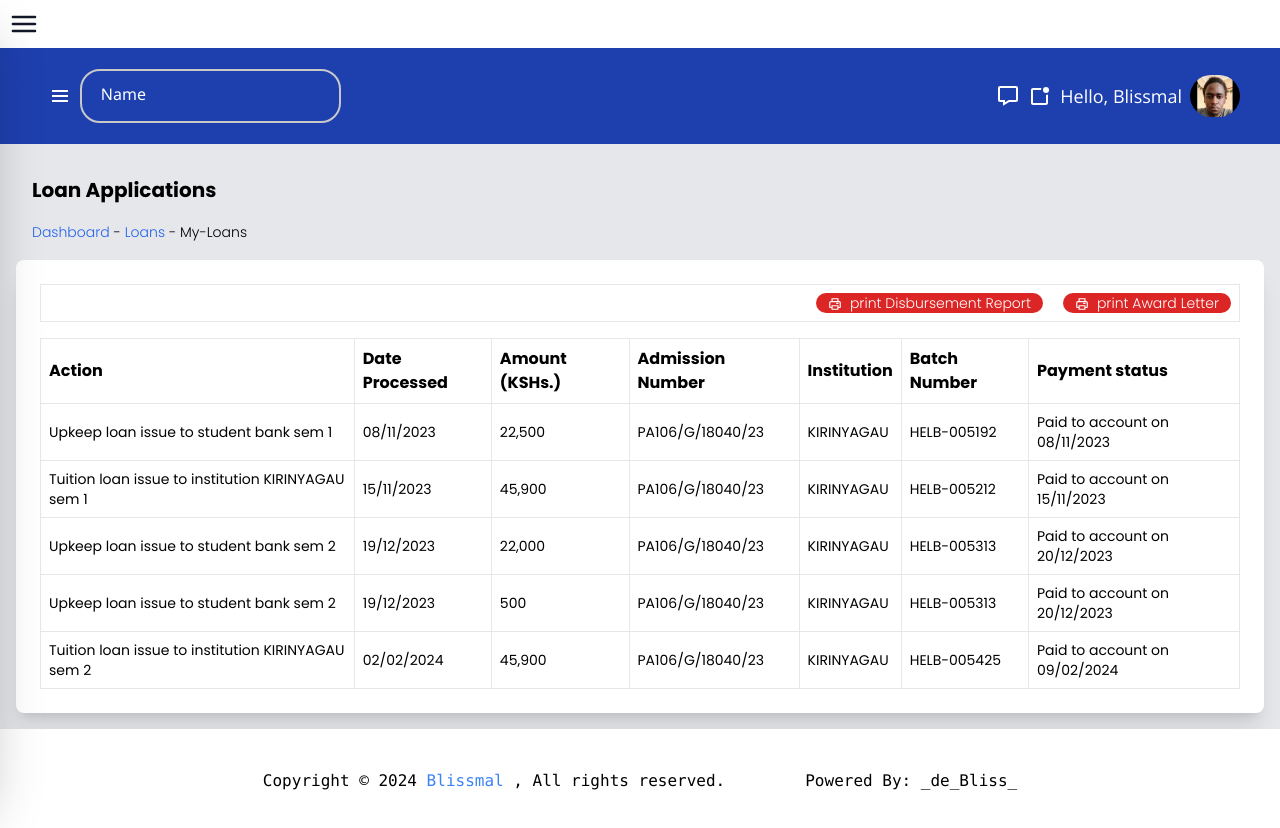
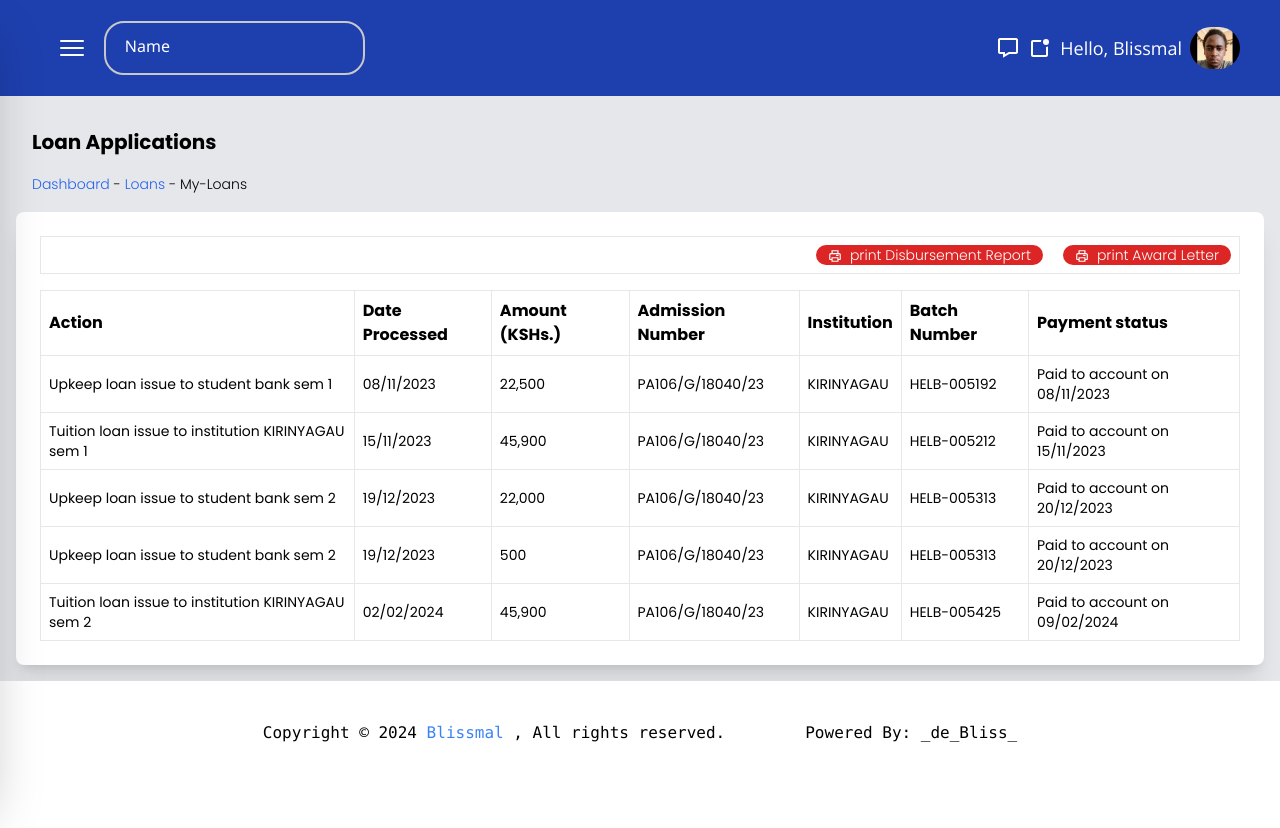
Before and after one commit to Blissmal/helbLike-tailwind, a React (Vite) app: page /loans/viewLoan in a window 1280 px wide. Shown: the top 828 px of the page. After the commit the page ends 800 px from the top, so only its background shows below. Built offline with nearby package versions, Linux system fonts and the light colour scheme.

Commit message:
Fixed and working sidebar

```diff
--- a/src/App.jsx
+++ b/src/App.jsx
@@ -43,7 +43,7 @@ const App = () => {
     <BrowserRouter>
     <SidebarWithBurgerMenu />
       <div className="w-full flex flex-col font-sans overflow-hidden">
-        <Nav setToggle={setToggle} />
+        {/* <Nav setToggle={setToggle} /> */}
         <div className="mt-0 flex bg-gray-200">
           {/* <FloatLeft toggle={toggle} menuItems={menuItems}/> */}
           <div className="flex-1 overflow-x-hidden">
--- a/src/components/Nav.jsx
+++ b/src/components/Nav.jsx
@@ -2,13 +2,22 @@ import Bliss from '../assets/bliss.jpg'
 import { BiMenu, BiMessage, BiNotification, BiSearch } from 'react-icons/bi'
 import propTypes from "prop-types"
 import Input from './Input'
+import { IconButton } from '@material-tailwind/react'
+import { Bars3Icon, XMarkIcon } from '@heroicons/react/24/solid'
 
-const Nav = ({ setToggle }) => {
+const Nav = ({isDrawerOpen, openDrawer}) => {
   return (
     <div>
       <nav className="bg-blue-800 flex justify-between p-2 px-10 items-center h-24">
         <div className="p-2 rounded-full flex gap-2 items-center">
-          <BiMenu className="text-2xl text-white cursor-pointer" onClick={() => setToggle(prev => !prev)} />
+          {/* <BiMenu className="text-2xl text-white cursor-pointer" onClick={() => setToggle(prev => !prev)} /> */}
+          <IconButton variant="text" size="lg" onClick={openDrawer}>
+        {isDrawerOpen ? (
+          <XMarkIcon className="h-8 w-8 stroke-2" color='white'/>
+        ) : (
+          <Bars3Icon className="h-8 w-8 stroke-2" color='white'/>
+        )}
+      </IconButton>
           <BiSearch className="text-2xl text-white lg:hidden" />
           {/* <div className='items-center relative hidden lg:flex'>
             <input type="text" className='w-[400px] bg-blue-500 rounded-full outline-none p-2 text-white'/>
--- a/src/components/Test.jsx
+++ b/src/components/Test.jsx
@@ -31,6 +31,7 @@ import {
   Bars3Icon,
   XMarkIcon,
 } from "@heroicons/react/24/outline";
+import Nav from "./Nav";
 
 export default function SidebarWithBurgerMenu() {
   const [open, setOpen] = React.useState(0);
@@ -46,13 +47,14 @@ export default function SidebarWithBurgerMenu() {
 
   return (
     <>
-      <IconButton variant="text" size="lg" onClick={openDrawer}>
+      {/* <IconButton variant="text" size="lg" onClick={openDrawer}>
         {isDrawerOpen ? (
           <XMarkIcon className="h-8 w-8 stroke-2" />
         ) : (
           <Bars3Icon className="h-8 w-8 stroke-2" />
         )}
-      </IconButton>
+      </IconButton> */}
+      <Nav isDrawerOpen={isDrawerOpen} openDrawer={openDrawer}/>
       <Drawer open={isDrawerOpen} onClose={closeDrawer}>
         <Card
           color="transparent"
```
